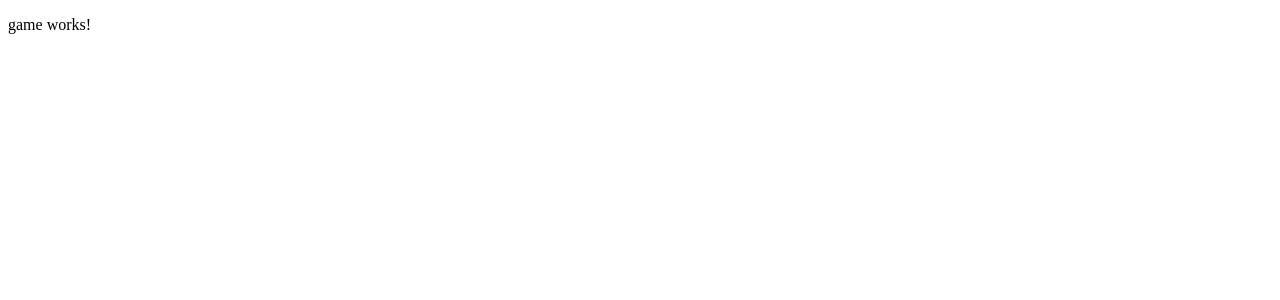
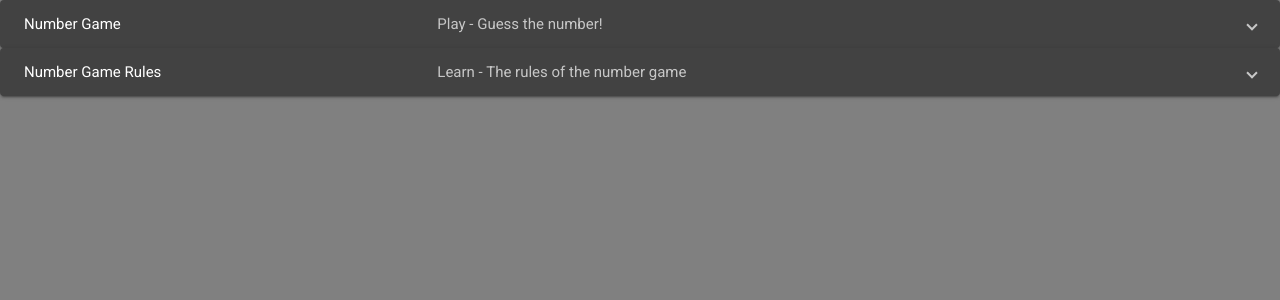
Before and after one commit to rednaserino/P5Assignment1, an Angular app in the folder assignmentOne/: page /game in a window 1280 px wide. Shown: the top 300 px of the page. Built offline with nearby package versions, Linux system fonts and the light colour scheme.

Commit message:
add material design and panels

```diff
--- a/assignmentOne/angular.json
+++ b/assignmentOne/angular.json
@@ -27,6 +27,7 @@
               "src/assets"
             ],
             "styles": [
+              "./node_modules/@angular/material/prebuilt-themes/purple-green.css",
               "src/styles.scss"
             ],
             "scripts": [],
@@ -84,6 +85,7 @@
             "tsConfig": "src/tsconfig.spec.json",
             "karmaConfig": "src/karma.conf.js",
             "styles": [
+              "./node_modules/@angular/material/prebuilt-themes/purple-green.css",
               "src/styles.scss"
             ],
             "scripts": [],
--- a/assignmentOne/package.json
+++ b/assignmentOne/package.json
@@ -12,14 +12,17 @@
   "private": true,
   "dependencies": {
     "@angular/animations": "~7.2.0",
+    "@angular/cdk": "~7.3.7",
     "@angular/common": "~7.2.0",
     "@angular/compiler": "~7.2.0",
     "@angular/core": "~7.2.0",
     "@angular/forms": "~7.2.0",
+    "@angular/material": "^7.3.7",
     "@angular/platform-browser": "~7.2.0",
     "@angular/platform-browser-dynamic": "~7.2.0",
     "@angular/router": "~7.2.0",
     "core-js": "^2.5.4",
+    "hammerjs": "^2.0.8",
     "rxjs": "~6.3.3",
     "tslib": "^1.9.0",
     "zone.js": "~0.8.26"
--- a/assignmentOne/src/app/app.component.html
+++ b/assignmentOne/src/app/app.component.html
@@ -1 +1 @@
-<router-outlet></router-outlet>
+<router-outlet ></router-outlet>
--- a/assignmentOne/src/app/game/game.component.html
+++ b/assignmentOne/src/app/game/game.component.html
@@ -1,3 +1,26 @@
-<p>
-  game works!
-</p>
+<mat-expansion-panel>
+  <mat-expansion-panel-header>
+    <mat-panel-title>
+      Number Game
+    </mat-panel-title>
+    <mat-panel-description>
+      Play - Guess the number!
+    </mat-panel-description>
+  </mat-expansion-panel-header>
+
+  <p>This is the primary content of the panel.</p>
+
+</mat-expansion-panel>
+<mat-expansion-panel>
+  <mat-expansion-panel-header>
+    <mat-panel-title>
+      Number Game Rules
+    </mat-panel-title>
+    <mat-panel-description>
+      Learn - The rules of the number game
+    </mat-panel-description>
+  </mat-expansion-panel-header>
+
+  <p>This is the primary content of the panel.</p>
+
+</mat-expansion-panel>
--- a/assignmentOne/src/index.html
+++ b/assignmentOne/src/index.html
@@ -7,6 +7,8 @@
 
   <meta name="viewport" content="width=device-width, initial-scale=1">
   <link rel="icon" type="image/x-icon" href="favicon.ico">
+  <link href="https://fonts.googleapis.com/css?family=Roboto:300,400,500" rel="stylesheet">
+  <link href="https://fonts.googleapis.com/icon?family=Material+Icons" rel="stylesheet">
 </head>
 <body>
   <app-root></app-root>
--- a/assignmentOne/src/main.ts
+++ b/assignmentOne/src/main.ts
@@ -1,3 +1,4 @@
+import 'hammerjs';
 import { enableProdMode } from '@angular/core';
 import { platformBrowserDynamic } from '@angular/platform-browser-dynamic';
 
--- a/assignmentOne/src/styles.scss
+++ b/assignmentOne/src/styles.scss
@@ -1 +1,5 @@
 /* You can add global styles to this file, and also import other style files */
+
+html, body { height: 100%;
+background: grey }
+body { margin: 0; font-family: Roboto, "Helvetica Neue", sans-serif; }
```
Also changed, not shown: assignmentOne/src/app/app.module.ts (+8 -1 lines), 1 other file (tests, documents, lock files or other folders).
